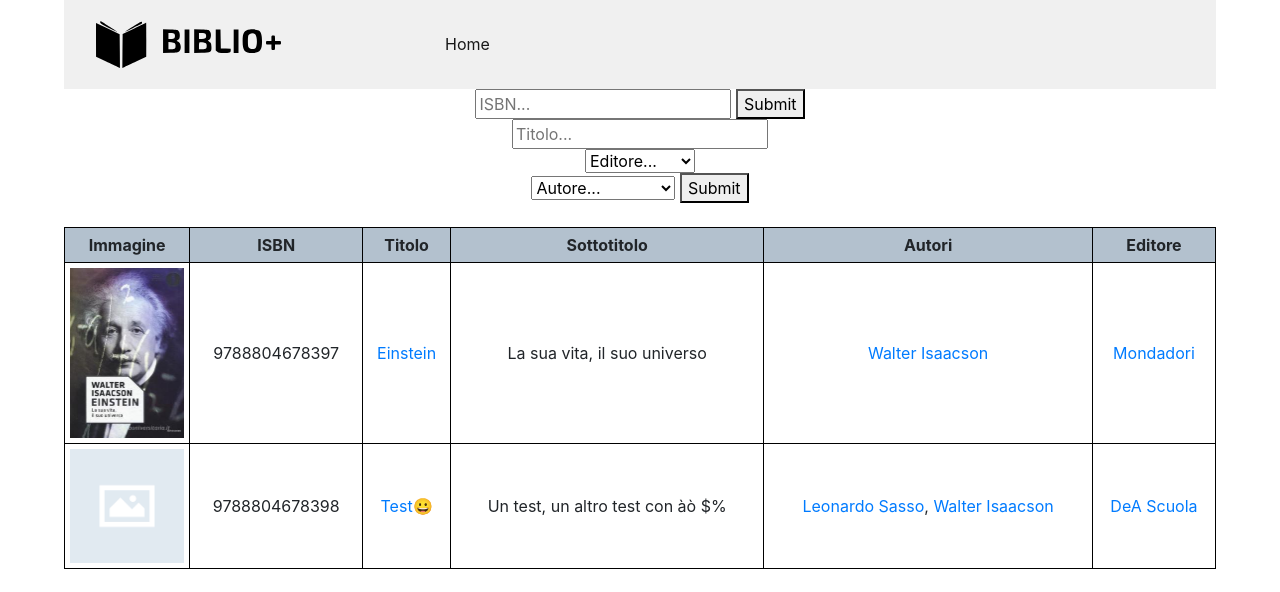
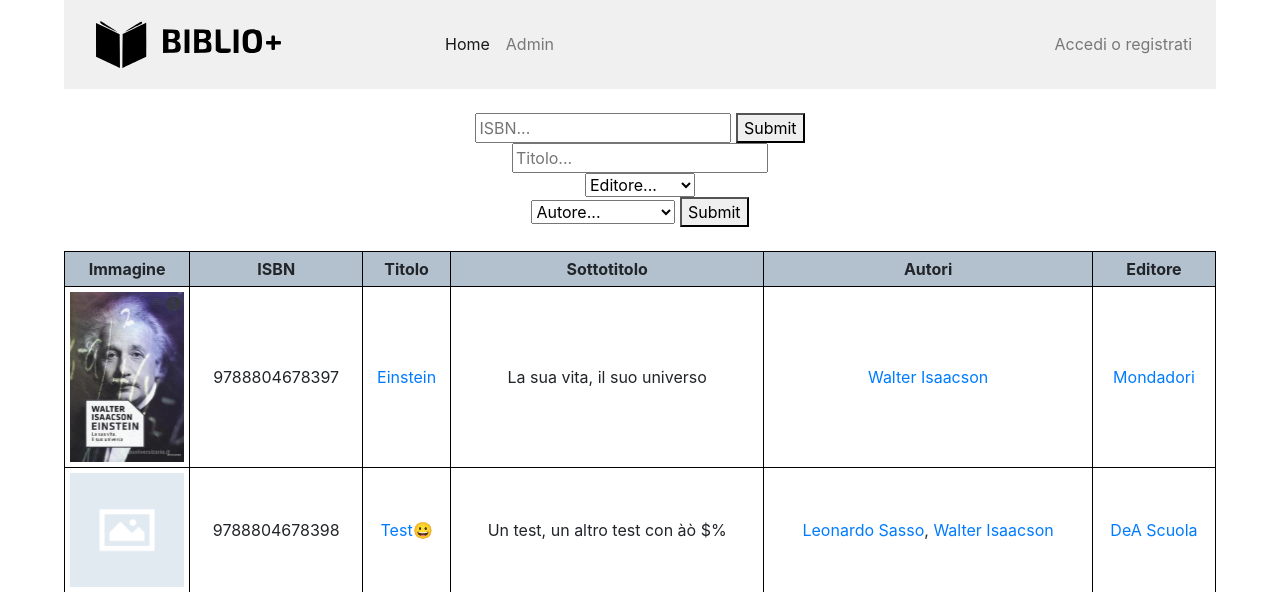
Before and after one commit to alessandro-2002/BiblioPlus, a PHP site: page /index.php in a window 1280 px wide. Shown: the top 592 px of the page. Run offline with PHP 8.4, Linux system fonts and the light colour scheme; data comes from the database, SQL or seed files in the repository; data that the repository does not hold is empty.

Commit message:
Update header.php
Continuo edit navbar.
Aggiunte opzioni in dropdown.

```diff
--- a/assets/header.php
+++ b/assets/header.php
@@ -8,8 +8,10 @@ $fileName = basename($_SERVER['PHP_SELF']);
 
 <head>
     <link rel="stylesheet" href="https://stackpath.bootstrapcdn.com/bootstrap/4.1.3/css/bootstrap.min.css">
+
     <script src="https://ajax.googleapis.com/ajax/libs/jquery/1.12.4/jquery.min.js"></script>
     <script src="https://maxcdn.bootstrapcdn.com/bootstrap/4.1.3/js/bootstrap.min.js"></script>
+
 
 </head>
 
@@ -48,12 +50,16 @@ $fileName = basename($_SERVER['PHP_SELF']);
                                         } ?>">
                         <a class="nav-link" href="/">Home <span class="sr-only">(current)</span></a>
                     </li>
+                    <li class="nav-item">
+                        <a class="nav-link" href="admin/" target="_blank">Admin<span class="sr-only"></span></a>
+                    </li>
                 </ul>
-
+                <ul class="nav navbar-nav navbar-right">
                     <?php
 
                     if ($account->isAuthenticated()) {
                     ?>
+                        <li>
                             <div class="nav-item dropdown">
                                 <!-- avatar -->
                                 <a class="nav-link dropdown-toggle" id="navbarDropdown" role="button" data-toggle="dropdown" aria-haspopup="true" aria-expanded="false">
@@ -70,20 +76,29 @@ $fileName = basename($_SERVER['PHP_SELF']);
                                     <!-- eliminare pagine varie dell'area utente e metterle qui -->
                                     <h6 class="dropdown-header">Benvenuto <?php echo htmlentities($account->getName()) . ' ' .
                                                                                 htmlentities($account->getSurname()); ?></h6>
-                            <a class="dropdown-item" href="#">Action</a>
-                            <a class="dropdown-item" href="#">Another action</a>
+                                    <a class="dropdown-item" href="profile.php">Profilo</a>
+                                    <a class="dropdown-item" href="change_password.php">Cambio password</a>
                                     <div class="dropdown-divider"></div>
                                     <a class="dropdown-item" href="logout.php">Logout</a>
+                                    <a class="dropdown-item" href="logout.php?session=ALL">Logout da tutte le sessioni</a>
                                 </div>
                             </div>
-
+                        </li>
+                    <?php
+                    } else {
+                    ?>
+                        <li class="nav-item">
+                            <a class="nav-link" href="login.php">Accedi o registrati<span class="sr-only"></span></a>
+                        </li>
                     <?php
                     }
                     ?>
 
+                </ul>
             </div>
         </nav>
     </header>
+    <br>
 
 </body>
 
```
Lines whose indentation alone changed are shown as unchanged.
